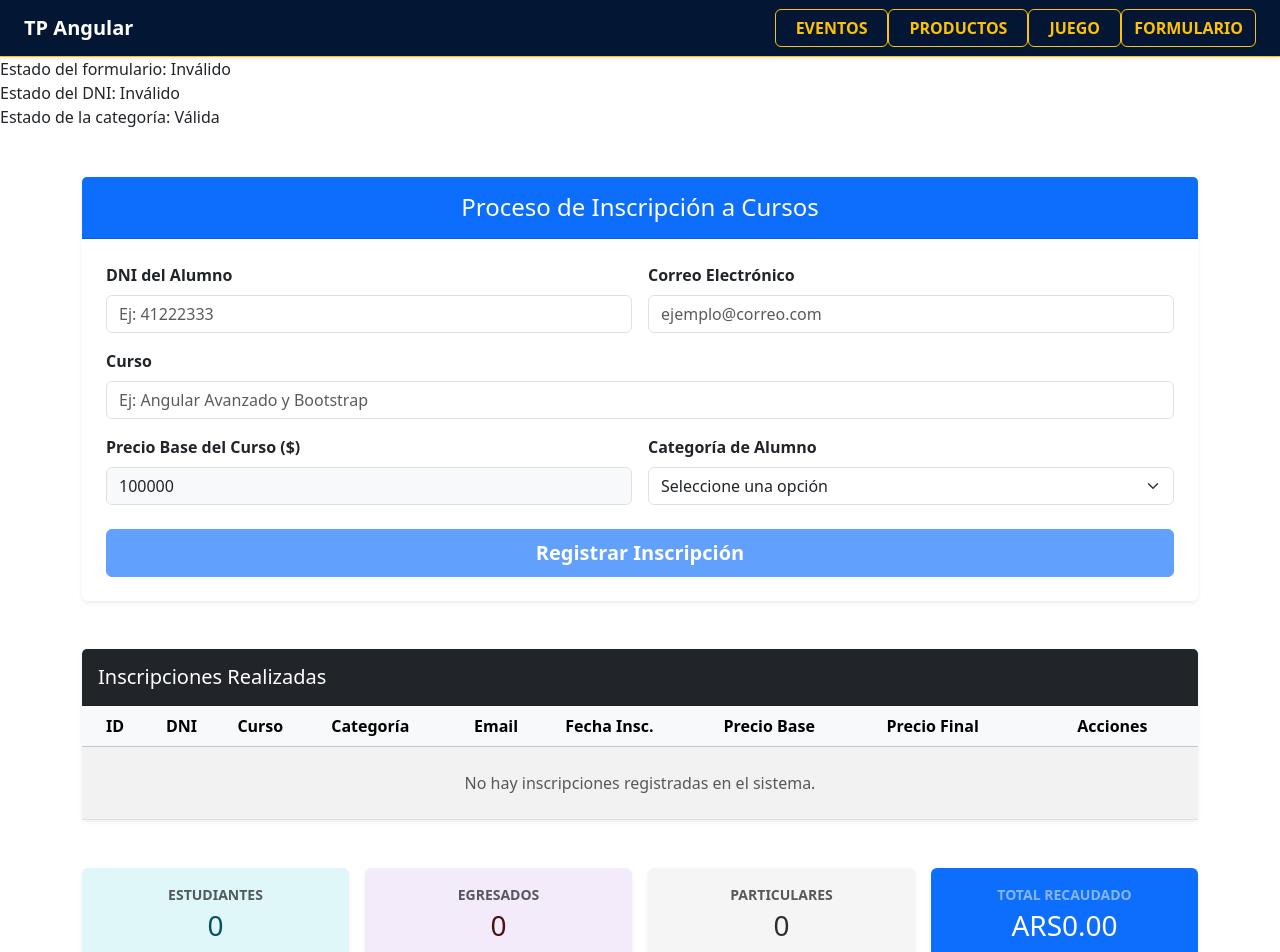
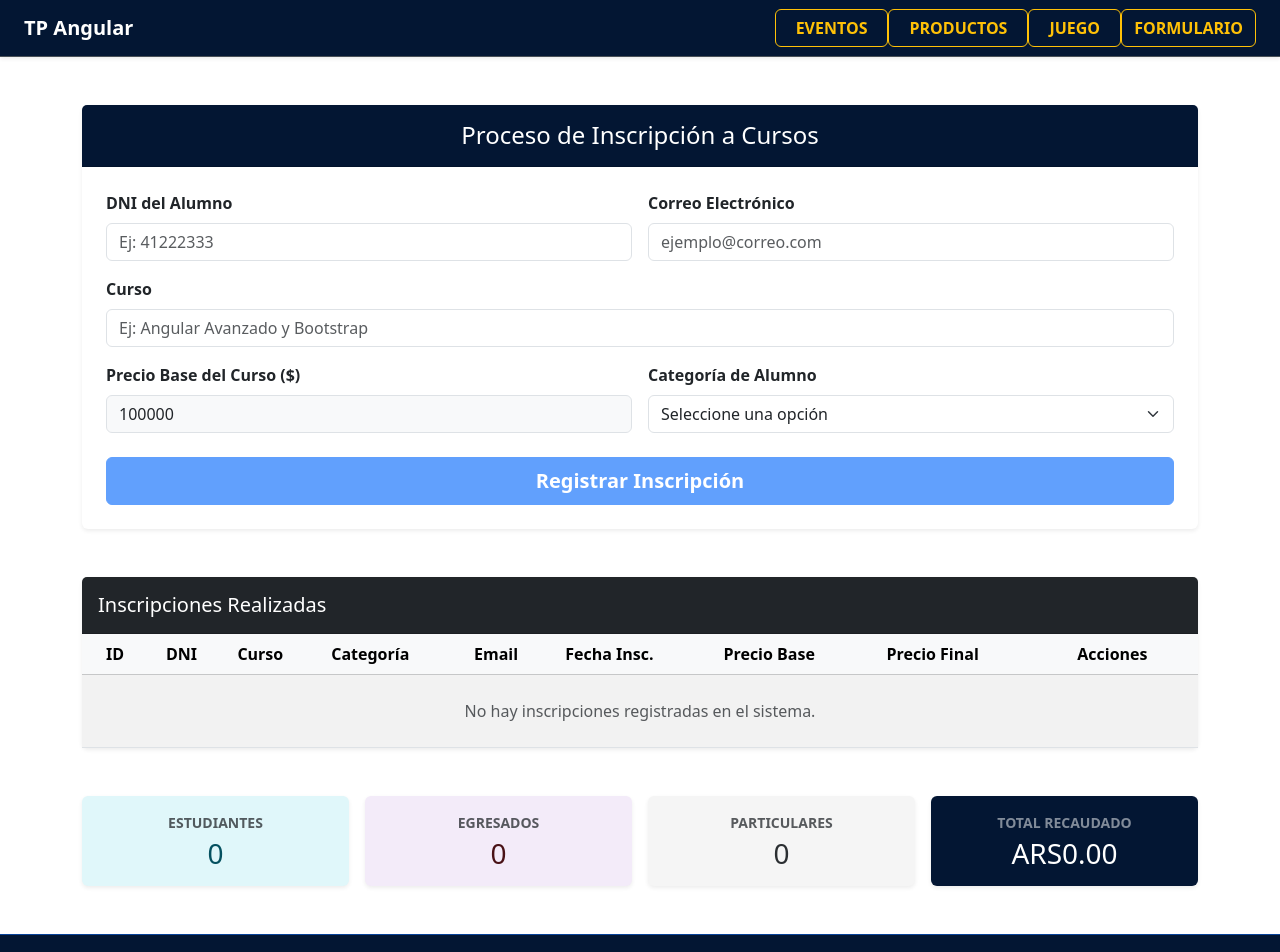
Before and after one commit to GuanactolayRodrigo/TP-ANGULAR, an Angular app: page /formulario in a window 1280 px wide. Shown: the top 952 px of the page. Built offline with nearby package versions, Linux system fonts and the light colour scheme.

Commit message:
Se realizaron algunas modificaciones a la vista.

```diff
--- a/src/app/components/formulario/formulario.css
+++ b/src/app/components/formulario/formulario.css
@@ -1,6 +1,8 @@
-/* Color personalizado para egresados (Violeta) */
+.bg-text{
+  background-color: #031633;
+}
 .bg-purple {
-  background-color: #6f42c1 !important;
+  background-color: #f1b23c !important;
 }
 .text-purple-emphasis {
   color: #491217 !important;
--- a/src/app/components/formulario/formulario.html
+++ b/src/app/components/formulario/formulario.html
@@ -1,10 +1,6 @@
-Estado del formulario: {{ formInscripcion.valid ? 'Válido' : 'Inválido' }} <br />
-Estado del DNI: {{ dniInput.valid ? 'Válido' : 'Inválido' }} <br />
-Estado de la categoría: {{categoriaInput.valid ? 'Válida' : 'Inválida' }} <br />
-
 <div class="container my-5">
   <div class="card shadow-sm border-0 mb-5">
-    <div class="card-header bg-primary text-white py-3">
+    <div class="card-header bg-text text-white py-3">
       <h2 class="h4 mb-0 text-center text-white">Proceso de Inscripción a Cursos</h2>
     </div>
     <div class="card-body p-4">
@@ -157,7 +153,7 @@ Estado de la categoría: {{categoriaInput.valid ? 'Válida' : 'Inválida' }} <br
       </div>
     </div>
     <div class="col-md-3">
-      <div class="card text-center border-0 shadow-sm bg-primary text-white">
+      <div class="card text-center border-0 shadow-sm bg-text text-white">
         <div class="card-body">
           <p class="text-uppercase text-white-50 small fw-bold mb-1">Total Recaudado</p>
           <p class="h3 mb-0 text-white">{{ totalGeneral | currency:'ARS':'symbol':'1.2-2' }}</p>
--- a/src/app/components/layout/header/header.html
+++ b/src/app/components/layout/header/header.html
@@ -1,4 +1,4 @@
-<nav class="navbar navbar-expand-lg bg-primary-subtle shadow-sm border-bottom border-warning" data-bs-theme="dark">
+<nav class="navbar navbar-expand-lg bg-primary-subtle shadow-sm border-bottom" data-bs-theme="dark">
   <div class="container-fluid px-4">
 
     <a class="navbar-brand fw-bold text-white d-flex align-items-center" [routerLink]="['punto1']" routerLinkActive="active">
```
